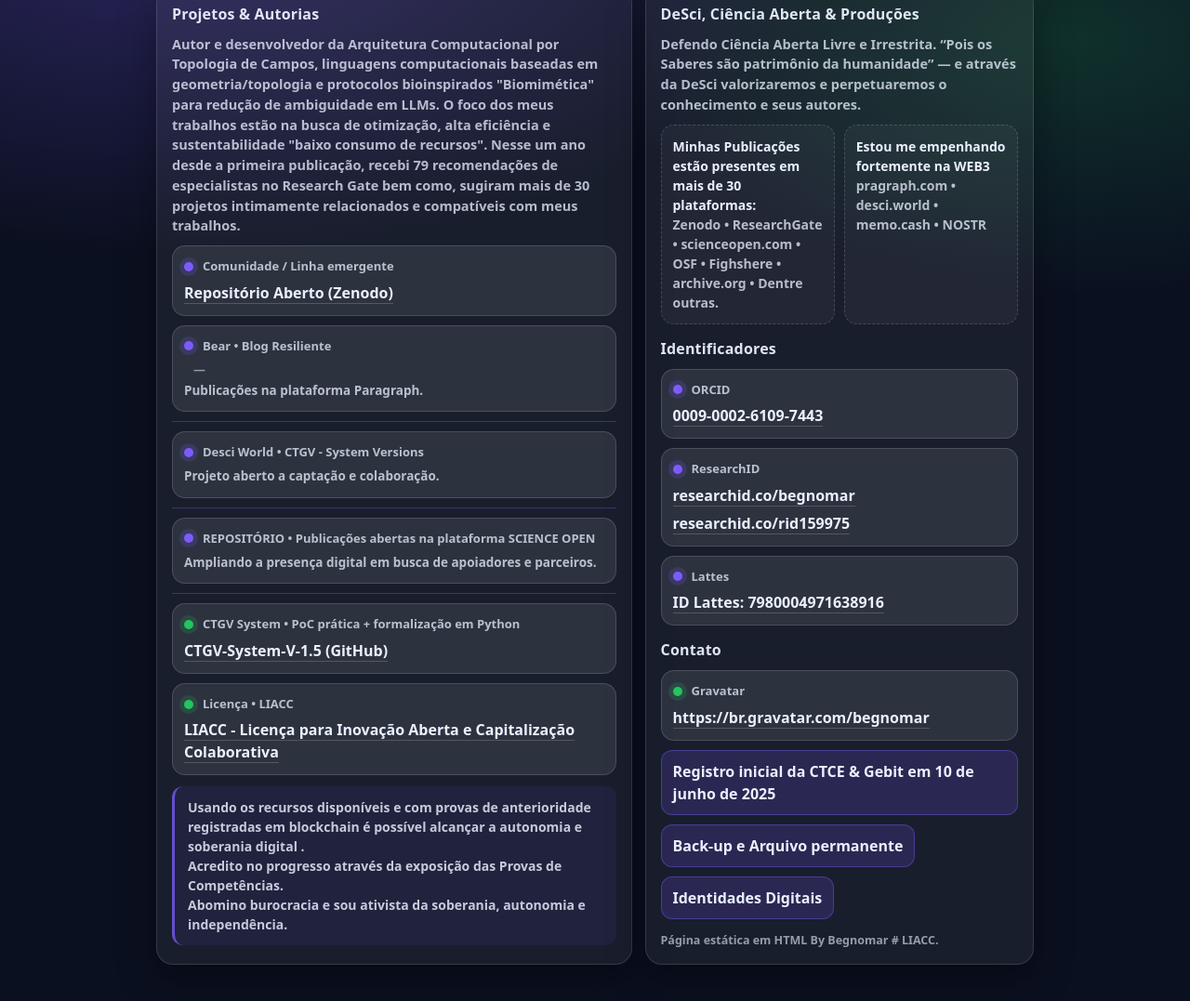
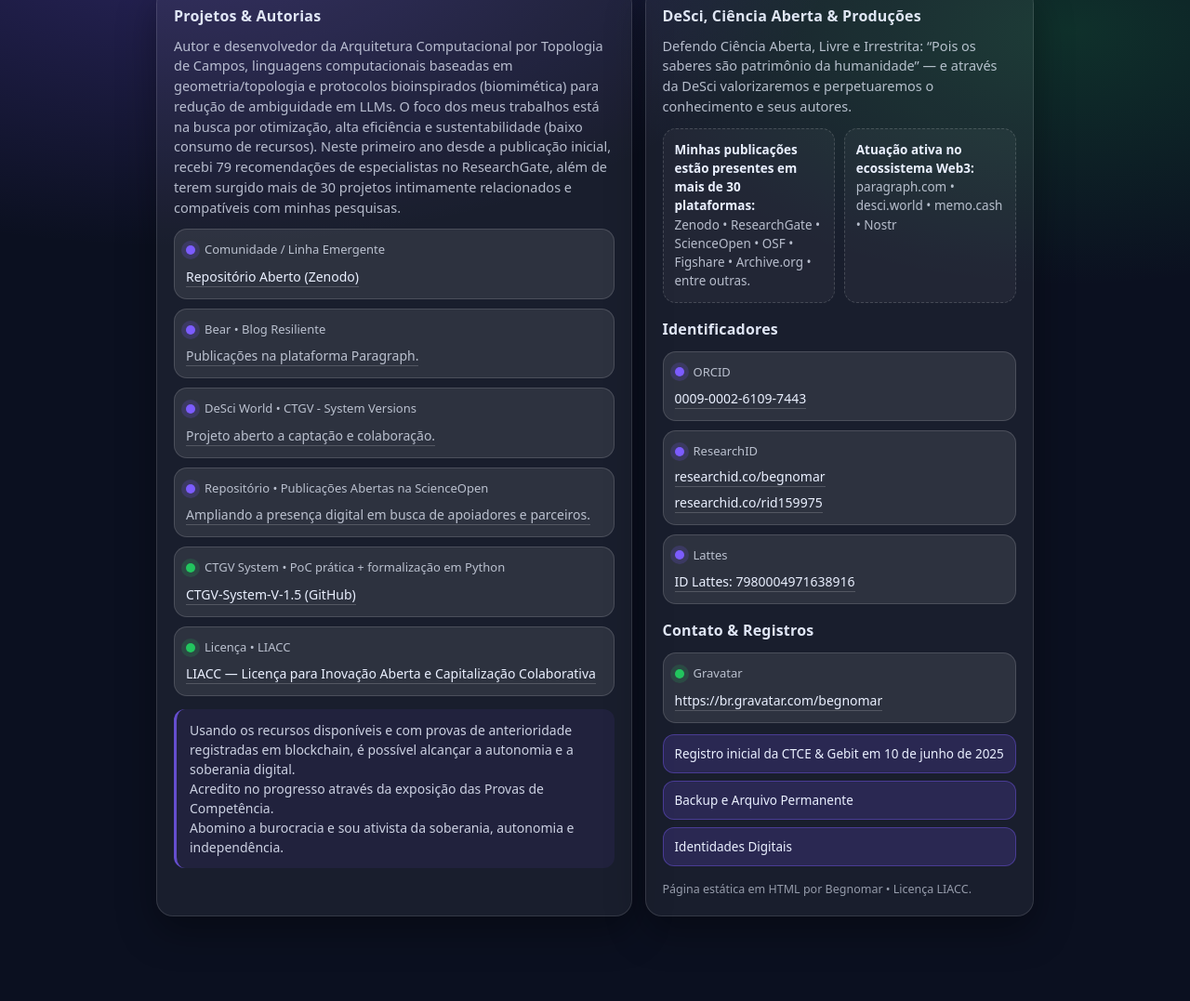
Before and after one commit to Bear-urso/begnomar, a plain HTML site: page index.html in a window 1280 px wide. Shown: the part 221-1298 px from the top of the page at 93% size. After the commit the page ends 1267 px from the top, so only its background shows below. Drawn offline with Linux system fonts and the light colour scheme.

Commit message:
Refactor CSS styles and update HTML content

```diff
--- a/index.html
+++ b/index.html
@@ -5,192 +5,253 @@
   <meta name="viewport" content="width=device-width, initial-scale=1" />
   <title>Begnomar dos Santos Porto | Perfil</title>
   <style>
-    :root{
-      --bg:#0b1020;
-      --card: rgba(255,255,255,.06);
-      --card2: rgba(255,255,255,.09);
-      --text:#eaf0ff;
-      --muted: rgba(234,240,255,.75);
-      --line: rgba(255,255,255,.12);
-      --accent:#7c5cff;
-      --accent2:#22c55e;
-      --shadow: 0 16px 40px rgba(0,0,0,.35);
+    :root {
+      --bg: #0b1020;
+      --card: rgba(255, 255, 255, .06);
+      --card2: rgba(255, 255, 255, .09);
+      --text: #eaf0ff;
+      --muted: rgba(234, 240, 255, .75);
+      --line: rgba(255, 255, 255, .12);
+      --accent: #7c5cff;
+      --accent2: #22c55e;
+      --shadow: 0 16px 40px rgba(0, 0, 0, .35);
       --radius: 18px;
     }
-    *{ box-sizing:border-box; }
-    body{
-      margin:0;
-      font-family: ui-sans-serif, system-ui, -apple-system, Segoe UI, Roboto, Arial, "Noto Sans", "Helvetica Neue", sans-serif;
+
+    * { box-sizing: border-box; }
+
+    body {
+      margin: 0;
+      font-family: ui-sans-serif, system-ui, -apple-system, "Segoe UI", Roboto, Arial, "Noto Sans", "Helvetica Neue", sans-serif;
       background:
-        radial-gradient(1200px 600px at 15% 10%, rgba(124,92,255,.28), transparent 60%),
-        radial-gradient(900px 500px at 90% 20%, rgba(34,197,94,.18), transparent 55%),
+        radial-gradient(1200px 600px at 15% 10%, rgba(124, 92, 255, .28), transparent 60%),
+        radial-gradient(900px 500px at 90% 20%, rgba(34, 197, 94, .18), transparent 55%),
         var(--bg);
       color: var(--text);
-      line-height:1.5;
+      line-height: 1.5;
     }
-    a{
+
+    a {
       color: inherit;
       text-decoration: none;
-      border-bottom: 1px solid rgba(124,92,255,.35);
+      border-bottom: 1px solid rgba(124, 92, 255, .35);
+      transition: border-color .2s ease, background-color .2s ease;
     }
-    a:hover{ border-bottom-color: rgba(124,92,255,.9); }
-    .wrap{
+
+    a:hover {
+      border-bottom-color: rgba(124, 92, 255, .9);
+    }
+
+    .wrap {
       max-width: 980px;
       margin: 0 auto;
       padding: 34px 18px 60px;
     }
-    header{
-      display:flex;
-      gap:18px;
-      align-items:flex-start;
-      justify-content:space-between;
+
+    header {
+      display: flex;
+      gap: 18px;
+      align-items: flex-start;
+      justify-content: space-between;
       margin-bottom: 18px;
     }
-    .title{
-      background: linear-gradient(90deg, rgba(124,92,255,.95), rgba(34,197,94,.85));
-      -webkit-background-clip:text;
-      background-clip:text;
+
+    .title {
+      background: linear-gradient(90deg, rgba(124, 92, 255, .95), rgba(34, 197, 94, .85));
+      -webkit-background-clip: text;
+      background-clip: text;
       color: transparent;
-      font-weight: 850;
+      font-weight: 800;
       font-size: clamp(22px, 4vw, 34px);
       margin: 0 0 6px;
       letter-spacing: .2px;
     }
-    .sub{
+
+    .sub {
       color: var(--muted);
       margin: 0;
       font-size: 15.5px;
       max-width: 64ch;
     }
-    .pillrow{
-      display:flex;
-      flex-wrap:wrap;
-      gap:10px;
-      justify-content:flex-end;
+
+    .pillrow {
+      display: flex;
+      flex-wrap: wrap;
+      gap: 10px;
+      justify-content: flex-end;
       margin-top: 8px;
     }
-    .pill{
+
+    .pill {
       border: 1px solid var(--line);
       background: var(--card);
-      padding: 10px 12px;
+      padding: 10px 14px;
       border-radius: 999px;
-      color: var(--muted);
+      color: var(--text);
       font-size: 13px;
+      font-weight: 600;
       white-space: nowrap;
     }
-    .pill b{ color: var(--text); }
-    .grid{
-      display:grid;
+
+    .grid {
+      display: grid;
       grid-template-columns: 1.1fr .9fr;
       gap: 14px;
       margin-top: 18px;
     }
-    @media (max-width: 860px){
-      .grid{ grid-template-columns: 1fr; }
-      .pillrow{ justify-content:flex-start; }
-      header{ flex-direction:column; }
+
+    @media (max-width: 860px) {
+      .grid { grid-template-columns: 1fr; }
+      .pillrow { justify-content: flex-start; }
+      header { flex-direction: column; }
     }
-    .card{
+
+    .card {
       background: var(--card);
       border: 1px solid var(--line);
       border-radius: var(--radius);
       box-shadow: var(--shadow);
-      padding: 16px 16px;
-      overflow:hidden;
+      padding: 18px;
+      overflow: hidden;
     }
-    .card h2{
+
+    .card h2 {
       margin: 0 0 10px;
       font-size: 16px;
       letter-spacing: .2px;
-      color: rgba(234,240,255,.95);
+      color: rgba(234, 240, 255, .95);
     }
-    .lead{
-      margin:0;
+
+    .section-title {
+      margin-top: 16px !important;
+    }
+
+    .lead {
+      margin: 0;
       color: var(--muted);
       font-size: 14.5px;
     }
-    ul{
-      margin: 10px 0 0;
-      padding-left: 18px;
-      color: var(--muted);
+
+    .links {
+      display: grid;
+      grid-template-columns: 1fr;
+      gap: 10px;
+      margin-top: 12px;
     }
-    li{ margin: 8px 0; }
-    .links{
-      display:grid;
-      grid-template-columns: 1fr;
-      gap:10px;
-      margin-top: 10px;
+
+    .linkbox {
+      background: var(--card2);
+      border: 1px solid rgba(255, 255, 255, .14);
+      border-radius: 14px;
+      padding: 12px;
     }
-    .linkbox{
-      background: var(--card2);
-      border: 1px solid rgba(255,255,255,.14);
-      border-radius: 14px;
-      padding: 12px 12px;
-    }
-    .linkbox .k{
-      display:flex;
-      gap:10px;
-      align-items:center;
+
+    .linkbox .k {
+      display: flex;
+      gap: 10px;
+      align-items: center;
       font-size: 13px;
       color: var(--muted);
       margin-bottom: 6px;
     }
-    .dot{
-      width:10px;height:10px;border-radius:50%;
+
+    .dot {
+      width: 10px;
+      height: 10px;
+      border-radius: 50%;
       background: var(--accent);
-      box-shadow: 0 0 0 5px rgba(124,92,255,.18);
+      box-shadow: 0 0 0 5px rgba(124, 92, 255, .18);
       flex: 0 0 auto;
     }
-    .dot.green{
+
+    .dot.green {
       background: var(--accent2);
-      box-shadow: 0 0 0 5px rgba(34,197,94,.16);
+      box-shadow: 0 0 0 5px rgba(34, 197, 94, .16);
     }
-    .linkbox a{
-      border-bottom: 1px solid rgba(255,255,255,.18);
+
+    .linkbox a {
+      display: inline-block;
+      border-bottom: 1px solid rgba(255, 255, 255, .18);
       word-break: break-word;
-    }
-    .footer{
-      margin-top: 14px;
-      color: rgba(234,240,255,.6);
-      font-size: 12.5px;
-    }
-    .quote{
-      padding: 12px 14px;
-      border-left: 3px solid rgba(124,92,255,.75);
-      background: rgba(124,92,255,.08);
-      border-radius: 12px;
-      color: rgba(234,240,255,.82);
-      margin-top: 12px;
       font-size: 14px;
     }
-    .two{
-      display:grid;
+
+    .linkbox a:hover {
+      border-bottom-color: var(--accent);
+    }
+
+    .link-desc {
+      color: rgba(234, 240, 255, .75);
+      font-size: 13.5px;
+      margin-top: 2px;
+    }
+
+    .id-stack {
+      display: flex;
+      flex-direction: column;
+      align-items: flex-start;
+      gap: 6px;
+    }
+
+    .quote {
+      padding: 12px 14px;
+      border-left: 3px solid rgba(124, 92, 255, .75);
+      background: rgba(124, 92, 255, .08);
+      border-radius: 12px;
+      color: rgba(234, 240, 255, .85);
+      margin-top: 14px;
+      font-size: 14px;
+    }
+
+    .two {
+      display: grid;
       grid-template-columns: 1fr 1fr;
       gap: 10px;
-      margin-top: 10px;
+      margin-top: 12px;
     }
-    @media (max-width: 560px){
-      .two{ grid-template-columns: 1fr; }
+
+    @media (max-width: 560px) {
+      .two { grid-template-columns: 1fr; }
     }
-    .meta{
-      background: rgba(255,255,255,.04);
-      border: 1px dashed rgba(255,255,255,.16);
+
+    .meta {
+      background: rgba(255, 255, 255, .04);
+      border: 1px dashed rgba(255, 255, 255, .16);
       border-radius: 14px;
       padding: 12px;
       color: var(--muted);
-      font-size: 14px;
+      font-size: 13.5px;
     }
-    .meta b{ color: var(--text); }
-    .btn{
-      display:inline-block;
-      margin-top: 10px;
+
+    .meta b { color: var(--text); }
+
+    .btn-group {
+      display: flex;
+      flex-direction: column;
+      gap: 8px;
+      margin-top: 12px;
+    }
+
+    .btn {
+      display: inline-block;
       padding: 10px 12px;
       border-radius: 12px;
-      background: rgba(124,92,255,.18);
-      border: 1px solid rgba(124,92,255,.38);
+      background: rgba(124, 92, 255, .18);
+      border: 1px solid rgba(124, 92, 255, .38);
       color: var(--text);
+      font-size: 13.5px;
     }
-    .btn:hover{ background: rgba(124,92,255,.26); }
+
+    .btn:hover {
+      background: rgba(124, 92, 255, .28);
+      border-bottom-color: rgba(124, 92, 255, .38);
+    }
+
+    .footer {
+      margin-top: 16px;
+      color: rgba(234, 240, 255, .6);
+      font-size: 12.5px;
+    }
   </style>
 </head>
 
@@ -202,147 +263,143 @@
         <p class="sub">Professor, Pesquisador e Desenvolvedor Independente</p>
       </div>
       <div class="pillrow" aria-label="Destaques">
-        <div class="pill"><b>Defendo Ciência Aberta Livre e Irrestrita</div>
-        <div class="pill"><b>Minhas Publicações são em DeSci, Ciência descentralizada</div>
-        <div class="pill"><b>Faço Registro e provas anterioridade nas Blockchain's</div>
+        <div class="pill">Defendo Ciência Aberta, Livre e Irrestrita</div>
+        <div class="pill">Publicações em DeSci (Ciência Descentralizada)</div>
+        <div class="pill">Registros e Provas de Anterioridade em Blockchains</div>
       </div>
     </header>
 
     <div class="grid">
       <section class="card">
-        <h2>Projetos & Autorias</h2>
+        <h2>Projetos &amp; Autorias</h2>
         <p class="lead">
-          Autor e desenvolvedor da Arquitetura Computacional por Topologia de Campos, linguagens computacionais baseadas em geometria/topologia
-          e protocolos bioinspirados "Biomimética" para redução de ambiguidade em LLMs.
-    O foco dos meus trabalhos estão na busca de otimização, alta eficiência e sustentabilidade "baixo consumo de recursos".
-    Nesse um ano desde a primeira publicação, recebi 79 recomendações de especialistas no Research Gate bem como, sugiram mais de 30 projetos intimamente relacionados e compatíveis com meus trabalhos.
+          Autor e desenvolvedor da Arquitetura Computacional por Topologia de Campos, linguagens computacionais baseadas em geometria/topologia e protocolos bioinspirados (biomimética) para redução de ambiguidade em LLMs.
+          O foco dos meus trabalhos está na busca por otimização, alta eficiência e sustentabilidade (baixo consumo de recursos).
+          Neste primeiro ano desde a publicação inicial, recebi 79 recomendações de especialistas no ResearchGate, além de terem surgido mais de 30 projetos intimamente relacionados e compatíveis com minhas pesquisas.
         </p>
 
         <div class="links">
           <div class="linkbox">
-            <div class="k"><span class="dot"></span><span>Comunidade / Linha emergente</span></div>
-            <a href="https://zenodo.org/communities/emerging_computing_paradigm" target="_blank" rel="noopener">
+            <div class="k"><span class="dot"></span><span>Comunidade / Linha Emergente</span></div>
+            <a href="https://zenodo.org/communities/emerging_computing_paradigm" target="_blank" rel="noopener noreferrer">
               Repositório Aberto (Zenodo)
             </a>
           </div>
 
           <div class="linkbox">
             <div class="k"><span class="dot"></span><span>Bear • Blog Resiliente</span></div>
-            <div class="k" style="margin-bottom:0"><span style="height:0"></span><span style="opacity:.75">—</span></div>
-     <a href="https://paragraph.com/@bear-3" target="_blank" rel="noopener">
-            <div style="color:rgba(234,240,255,.75); font-size:13.5px; margin-top:2px">
+            <a href="https://paragraph.com/@bear-3" target="_blank" rel="noopener noreferrer" class="link-desc">
               Publicações na plataforma Paragraph.
-            </div>
+            </a>
           </div>
 
           <div class="linkbox">
-            <div class="k"><span class="dot"></span><span>Desci World • CTGV - System Versions </span></div>
-     <a href="https://desci.world/projects/ctgv-system-versions" target="_blank" rel="noopener">
-            <div style="color:rgba(234,240,255,.75); font-size:13.5px; margin-top:2px">
+            <div class="k"><span class="dot"></span><span>DeSci World • CTGV - System Versions</span></div>
+            <a href="https://desci.world/projects/ctgv-system-versions" target="_blank" rel="noopener noreferrer" class="link-desc">
               Projeto aberto a captação e colaboração.
-            </div>
+            </a>
           </div>
 
           <div class="linkbox">
-            <div class="k"><span class="dot"></span><span>REPOSITÓRIO • Publicações abertas na plataforma SCIENCE OPEN</span></div>
-     <a href="https://www.scienceopen.com/search#('order'~0_'context'~('user'~('id'~'2073ed89-28cb-4c5d-ac33-1544eae4e456'_'kind'~83)_'kind'~8)_'v'~4_'orderLowestFirst'~false_'kind'~77)" target="_blank" rel="noopener">            <div style="color:rgba(234,240,255,.75); font-size:13.5px; margin-top:2px">
+            <div class="k"><span class="dot"></span><span>Repositório • Publicações Abertas na ScienceOpen</span></div>
+            <a href="https://www.scienceopen.com/search#('order'~0_'context'~('user'~('id'~'2073ed89-28cb-4c5d-ac33-1544eae4e456'_'kind'~83)_'kind'~8)_'v'~4_'orderLowestFirst'~false_'kind'~77)" target="_blank" rel="noopener noreferrer" class="link-desc">
               Ampliando a presença digital em busca de apoiadores e parceiros.
-            </div>
+            </a>
           </div>
 
           <div class="linkbox">
             <div class="k"><span class="dot green"></span><span>CTGV System • PoC prática + formalização em Python</span></div>
-            <a href="https://github.com/Bear-urso/CTGV-System-V-1.5" target="_blank" rel="noopener">
+            <a href="https://github.com/Bear-urso/CTGV-System-V-1.5" target="_blank" rel="noopener noreferrer">
               CTGV-System-V-1.5 (GitHub)
             </a>
           </div>
 
           <div class="linkbox">
             <div class="k"><span class="dot green"></span><span>Licença • LIACC</span></div>
-            <a href="https://github.com/Bear-urso/LICENSE-LIACC-" target="_blank" rel="noopener">
-              LIACC - Licença para Inovação Aberta e Capitalização Colaborativa
+            <a href="https://github.com/Bear-urso/LICENSE-LIACC-" target="_blank" rel="noopener noreferrer">
+              LIACC — Licença para Inovação Aberta e Capitalização Colaborativa
             </a>
           </div>
         </div>
 
         <div class="quote">
-          Usando os recursos disponíveis e com provas de anterioridade registradas em blockchain é possível alcançar a autonomia e soberania digital .<br/>
-          Acredito no progresso através da exposição das Provas de Competências.<br/>
-          Abomino burocracia e sou ativista da soberania, autonomia e independência.
+          Usando os recursos disponíveis e com provas de anterioridade registradas em blockchain, é possível alcançar a autonomia e a soberania digital.<br />
+          Acredito no progresso através da exposição das Provas de Competência.<br />
+          Abomino a burocracia e sou ativista da soberania, autonomia e independência.
         </div>
       </section>
 
       <aside class="card">
-        <h2>DeSci, Ciência Aberta & Produções</h2>
+        <h2>DeSci, Ciência Aberta &amp; Produções</h2>
         <p class="lead">
-          Defendo Ciência Aberta Livre e Irrestrita. “Pois os Saberes são patrimônio da humanidade”
-          — e através da DeSci valorizaremos e perpetuaremos o conhecimento e seus autores.
+          Defendo Ciência Aberta, Livre e Irrestrita: “Pois os saberes são patrimônio da humanidade” — e através da DeSci valorizaremos e perpetuaremos o conhecimento e seus autores.
         </p>
 
         <div class="two">
           <div class="meta">
-            <b>Minhas Publicações estão  presentes em mais de 30 plataformas:</b><br/>
-            Zenodo • ResearchGate • scienceopen.com • OSF • Fighshere • archive.org  • Dentre outras.
+            <b>Minhas publicações estão presentes em mais de 30 plataformas:</b><br />
+            Zenodo • ResearchGate • ScienceOpen • OSF • Figshare • Archive.org • entre outras.
           </div>
           <div class="meta">
-            <b>Estou me empenhando fortemente na WEB3</b><br/>
-            pragraph.com • desci.world • memo.cash • NOSTR
+            <b>Atuação ativa no ecossistema Web3:</b><br />
+            paragraph.com • desci.world • memo.cash • Nostr
           </div>
         </div>
 
-        <h2 style="margin-top:14px">Identificadores</h2>
-        <div class="links" style="margin-top:6px">
+        <h2 class="section-title">Identificadores</h2>
+        <div class="links">
           <div class="linkbox">
             <div class="k"><span class="dot"></span><span>ORCID</span></div>
-            <a href="https://orcid.org/0009-0002-6109-7443" target="_blank" rel="noopener">
+            <a href="https://orcid.org/0009-0002-6109-7443" target="_blank" rel="noopener noreferrer">
               0009-0002-6109-7443
             </a>
           </div>
 
           <div class="linkbox">
             <div class="k"><span class="dot"></span><span>ResearchID</span></div>
-            <a href="https://researchid.co/begnomar" target="_blank" rel="noopener">
+            <div class="id-stack">
+              <a href="https://researchid.co/begnomar" target="_blank" rel="noopener noreferrer">
                 researchid.co/begnomar
               </a>
-            <div style="height:6px"></div>
-            <a href="https://researchid.co/rid159975" target="_blank" rel="noopener">
+              <a href="https://researchid.co/rid159975" target="_blank" rel="noopener noreferrer">
                 researchid.co/rid159975
               </a>
+            </div>
           </div>
 
           <div class="linkbox">
             <div class="k"><span class="dot"></span><span>Lattes</span></div>
-            <a href="http://lattes.cnpq.br/7980004971638916" target="_blank" rel="noopener">
+            <a href="http://lattes.cnpq.br/7980004971638916" target="_blank" rel="noopener noreferrer">
               ID Lattes: 7980004971638916
             </a>
           </div>
         </div>
 
-        <h2 style="margin-top:14px">Contato</h2>
-        <div class="linkbox" style="margin-top:6px">
+        <h2 class="section-title">Contato &amp; Registros</h2>
+        <div class="links">
+          <div class="linkbox">
             <div class="k"><span class="dot green"></span><span>Gravatar</span></div>
-          <a href="https://br.gravatar.com/begnomar" target="_blank" rel="noopener">
+            <a href="https://br.gravatar.com/begnomar" target="_blank" rel="noopener noreferrer">
               https://br.gravatar.com/begnomar
             </a>
           </div>
+        </div>
 
-
-        <a class="btn" href="https://viewblock.io/arweave/tx/BM9aZ_urdR5We9XxIG0V2Mg6hUQ9EPiWEVFTOEbVxBE" target="_blank" rel="noopener">
-          Registro inicial da CTCE & Gebit em 10 de junho de 2025
+        <div class="btn-group">
+          <a class="btn" href="https://viewblock.io/arweave/tx/BM9aZ_urdR5We9XxIG0V2Mg6hUQ9EPiWEVFTOEbVxBE" target="_blank" rel="noopener noreferrer">
+            Registro inicial da CTCE &amp; Gebit em 10 de junho de 2025
           </a>
 
-        <a class="btn" href="https://archive.org/details/@begnomar_s_porto/web-archive" target="_blank" rel="noopener">
-          Back-up e Arquivo permanente
+          <a class="btn" href="https://archive.org/details/@begnomar_s_porto/web-archive" target="_blank" rel="noopener noreferrer">
+            Backup e Arquivo Permanente
           </a>
 
-
-        <a class="btn" href="https://github.com/Bear-urso/LICENSE-LIACC-/blob/main/Identity%20Manifesto%20%E2%80%94%20Declara%C3%A7%C3%A3o%20de%20Identidade%20Digital%20.md" target="_blank" rel="noopener">
+          <a class="btn" href="https://github.com/Bear-urso/LICENSE-LIACC-/blob/main/Identity%20Manifesto%20%E2%80%94%20Declara%C3%A7%C3%A3o%20de%20Identidade%20Digital%20.md" target="_blank" rel="noopener noreferrer">
             Identidades Digitais
           </a>
+        </div>
 
-        <div class="footer">Página estática em HTML By Begnomar # LIACC.</div>
-
-
+        <div class="footer">Página estática em HTML por Begnomar • Licença LIACC.</div>
       </aside>
     </div>
   </div>
```
Lines whose indentation alone changed are shown as unchanged.
